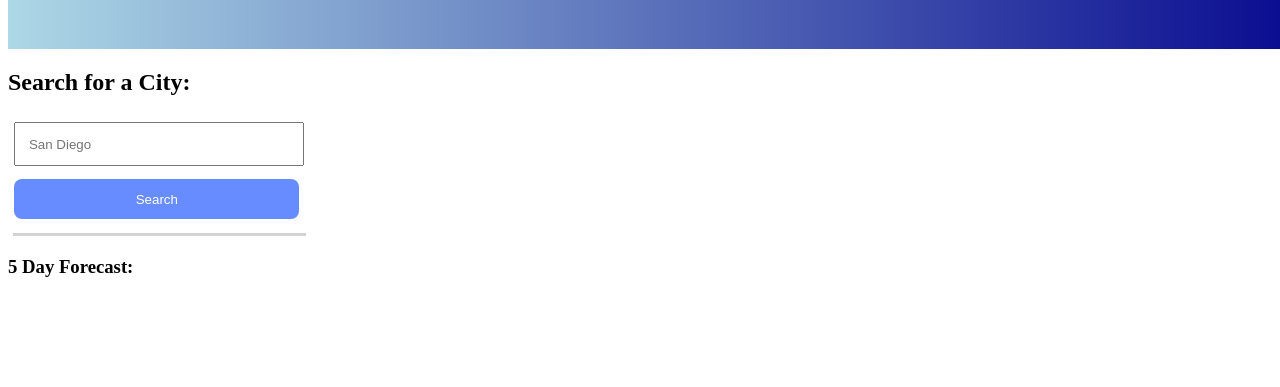
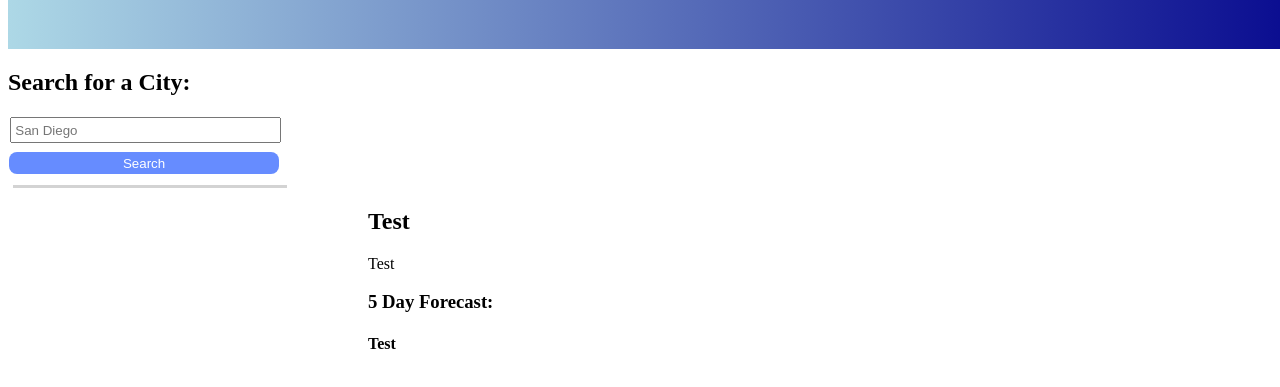
Before and after one commit to VictoriaCook/weather-forecast, a plain HTML site: page index.html in a window 1280 px wide. Shown: the part 135-522 px from the top of the page. Drawn offline with Linux system fonts and the light colour scheme.

Commit message:
edits to layout

```diff
--- a/assets/css/style.css
+++ b/assets/css/style.css
@@ -1,7 +1,3 @@
-* {
-
-}
-
 header {
     width: 100%;
     padding: 3em;
@@ -20,12 +16,12 @@ h1 {
 
 #greyLine {
     border-bottom: 3px solid lightgrey;
-    width: 285px;
+    width: 270px;
     /* position: absolute; */
     left: 50%;
     margin-left: 5px;
-    top: 0;
-    padding: 0.3%;
+    /* top: 5; */
+    padding: 0.5%;
 }
 
 input {
@@ -34,12 +30,25 @@ input {
     width: 260px;
 }
 
+aside {
+    width: 350px;
+}
+
 #getCity {
     background-color: #668cff;
     color: white;
     padding: 1%;
     border-radius: 8px;
     border: none;
-    margin: 0.5%;
-    width: 285px;
+    margin-top: 2%;
+    margin-bottom: 2%;
+    margin-left: 0.3%;
+    width: 270px;
 }
+
+#weatherData {
+    /* float: right; */
+    position: relative;
+    margin-left: 360px;
+    margin-top: 20px;
+}
--- a/index.html
+++ b/index.html
@@ -23,8 +23,8 @@
         </aside>
         <div id="weatherData">
             <div id="currentContainer">
-                <h2 id="cityDisplay"></h2>
-                <div id="currentWeatherImg"></div>
+                <h2 id="cityDisplay">Test</h2>
+                <div id="currentWeatherImg">Test</div>
                 <p id="tempDisplay"></p>
                 <p id="windDisplay"></p>
                 <p id="humidityDisplay"></p>
@@ -32,7 +32,7 @@
             <div id="5dayContainer">
                 <h3>5 Day Forecast:</h3>
                 <div id="day1">
-                    <h4 id="1date"></h4>
+                    <h4 id="1date">Test</h4>
                     <div id="1weatherImg"></div>
                     <p id="1tempDisplay"></p>
                     <p id="1windDisplay"></p>
```
